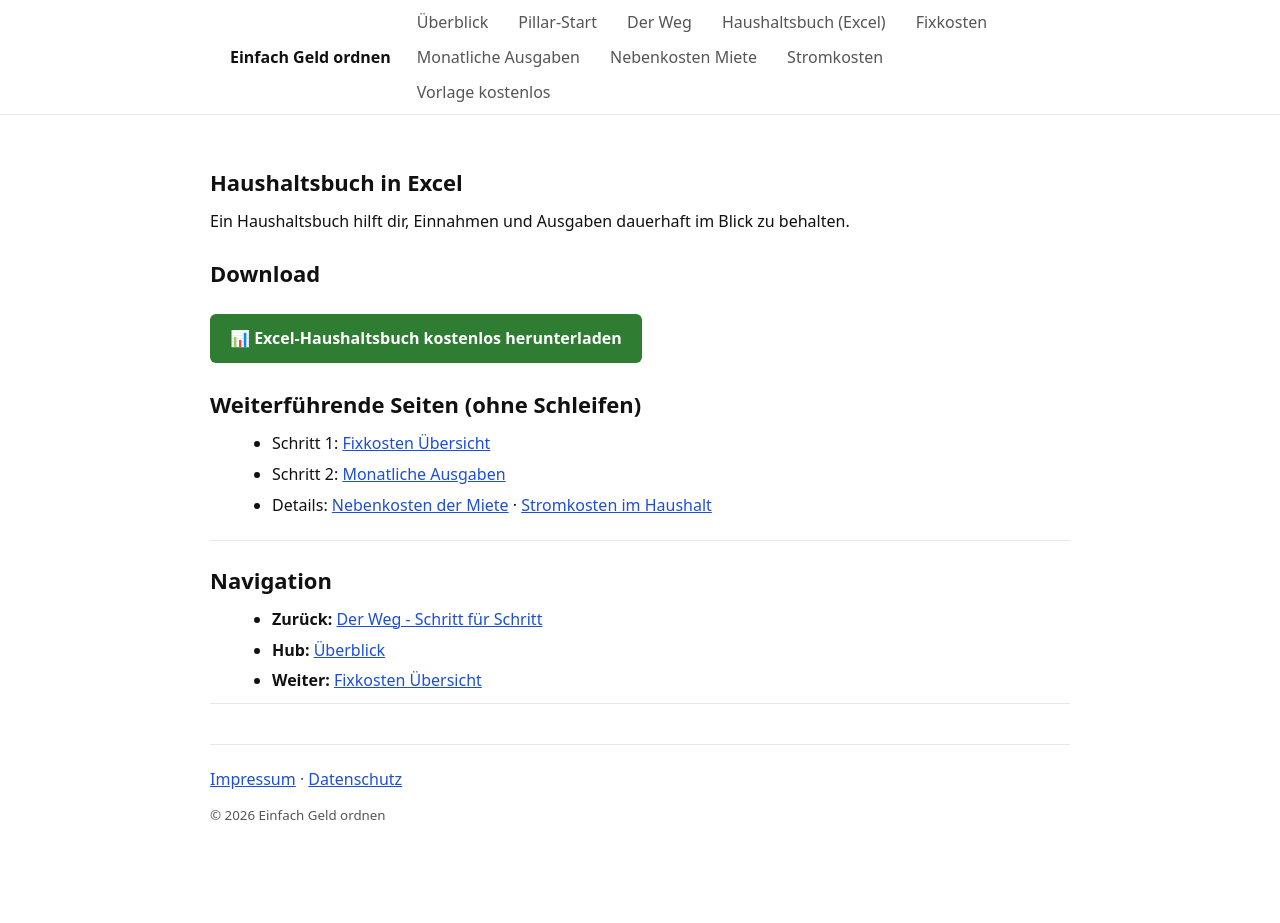
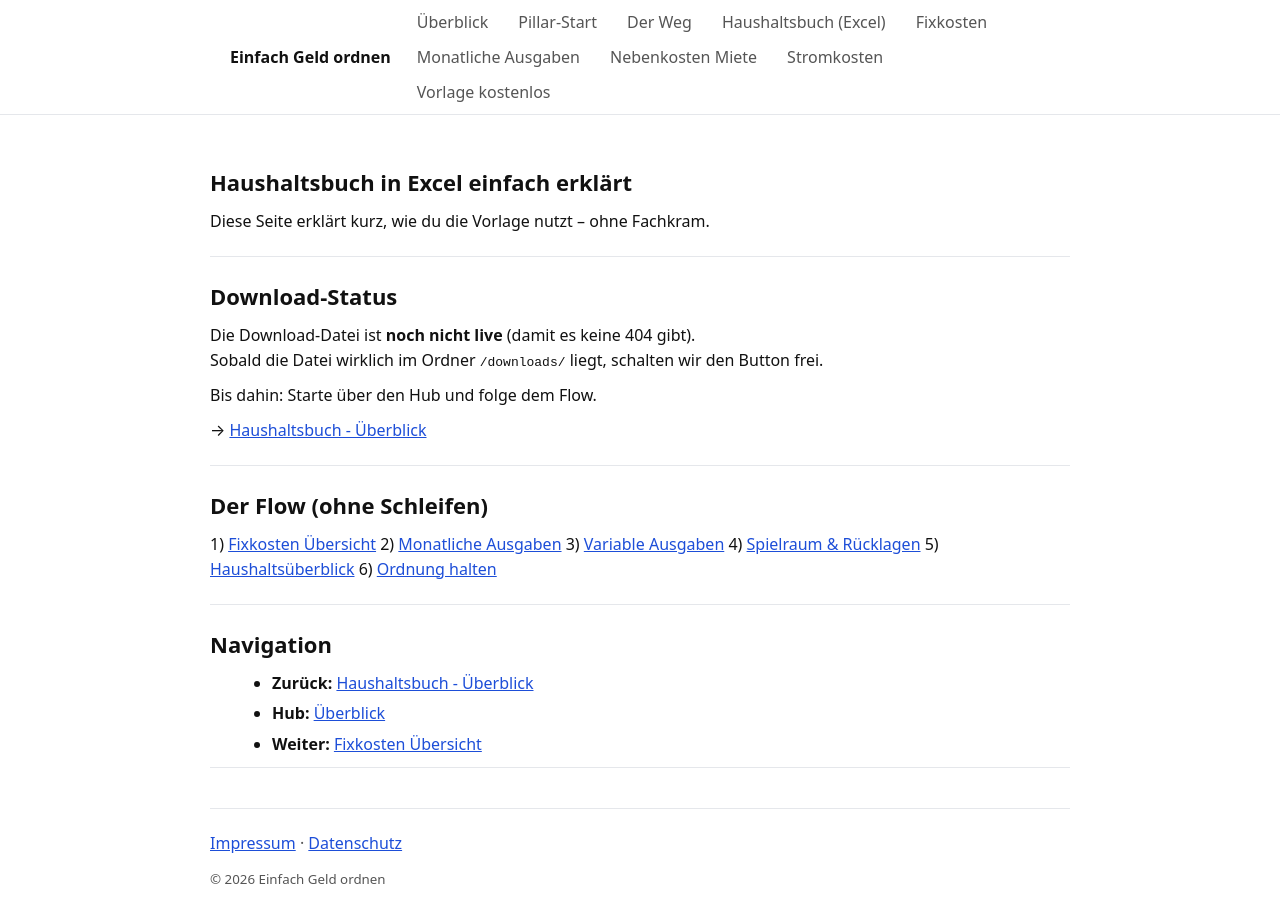
Before and after one commit to gluecklich-tools/einfach-geld-ordnen, a Jekyll site: the page built from seiten/haushaltsbuch-excel.md, in a window 1280 px wide and 937 px high. Shown: the top 923 px of the window. Built offline with Jekyll 4.4.1, drawn with Linux system fonts in a browser that asks for light colours.

Commit message:
Full replacement / Clone-Replace: disable download links until file exists (A# v###)

```diff
--- a/seiten/haushaltsbuch-excel.md
+++ b/seiten/haushaltsbuch-excel.md
@@ -4,30 +4,35 @@ title: "Haushaltsbuch in Excel einfach erklärt"
 permalink: /seiten/haushaltsbuch-excel.html
 ---
 
-## Haushaltsbuch in Excel
+## Haushaltsbuch in Excel einfach erklärt
 
-Ein Haushaltsbuch hilft dir, Einnahmen und Ausgaben dauerhaft im Blick zu behalten.
+Diese Seite erklärt kurz, wie du die Vorlage nutzt – ohne Fachkram.
 
-## Download
+---
 
-<div style="margin:1.5rem 0;">
-  <a href="{{ '/downloads/haushaltsbuch-einfach-geld-ordnen.xlsx' | relative_url }}"
-     class="button"
-     download
-     style="display:inline-block;padding:12px 20px;background:#2e7d32;color:#fff;text-decoration:none;border-radius:6px;font-weight:600;">
-    📊 Excel-Haushaltsbuch kostenlos herunterladen
-  </a>
-</div>
+## Download-Status
 
-## Weiterführende Seiten (ohne Schleifen)
+Die Download-Datei ist **noch nicht live** (damit es keine 404 gibt).
+Sobald die Datei wirklich im Ordner `/downloads/` liegt, schalten wir den Button frei.
 
-- Schritt 1: [Fixkosten Übersicht]({{ "/seiten/fixkosten-uebersicht.html" | relative_url }})
-- Schritt 2: [Monatliche Ausgaben]({{ "/seiten/monatliche-ausgaben.html" | relative_url }})
-- Details: [Nebenkosten der Miete]({{ "/seiten/nebenkosten-miete.html" | relative_url }}) · [Stromkosten im Haushalt]({{ "/seiten/stromkosten-haushalt.html" | relative_url }})
+Bis dahin: Starte über den Hub und folge dem Flow.
+
+→ [Haushaltsbuch - Überblick]({{ "/seiten/haushaltsbuch.html" | relative_url }})
+
+---
+
+## Der Flow (ohne Schleifen)
+
+1) [Fixkosten Übersicht]({{ "/seiten/fixkosten-uebersicht.html" | relative_url }})
+2) [Monatliche Ausgaben]({{ "/seiten/monatliche-ausgaben.html" | relative_url }})
+3) [Variable Ausgaben]({{ "/seiten/variable-ausgaben.html" | relative_url }})
+4) [Spielraum & Rücklagen]({{ "/seiten/spielraum-ruecklagen.html" | relative_url }})
+5) [Haushaltsüberblick]({{ "/seiten/haushaltsueberblick.html" | relative_url }})
+6) [Ordnung halten]({{ "/seiten/ordnung-halten.html" | relative_url }})
 
 ---
 
 ## Navigation
-- **Zurück:** [Der Weg - Schritt für Schritt]({{ "/seiten/der-weg.html" | relative_url }})
+- **Zurück:** [Haushaltsbuch - Überblick]({{ "/seiten/haushaltsbuch.html" | relative_url }})
 - **Hub:** [Überblick]({{ "/pillar/index.html" | relative_url }})
 - **Weiter:** [Fixkosten Übersicht]({{ "/seiten/fixkosten-uebersicht.html" | relative_url }})
```
Also changed, not shown: seiten/haushaltsbuch-vorlage-kostenlos.md (+6 -17 lines), seiten/haushaltsbuch.md (+20 -64 lines).
